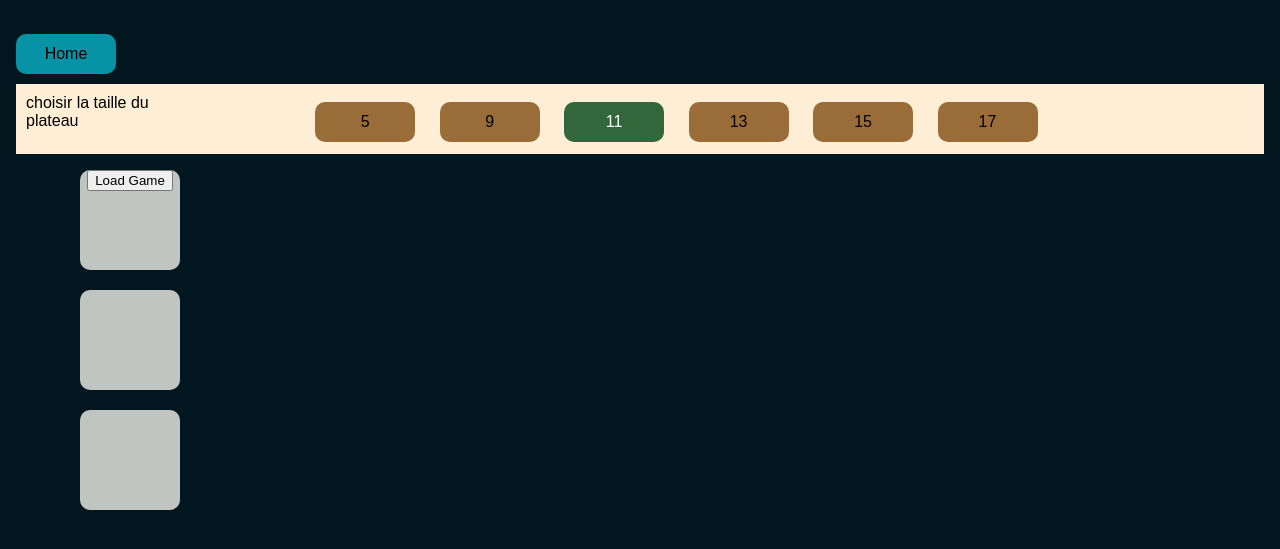
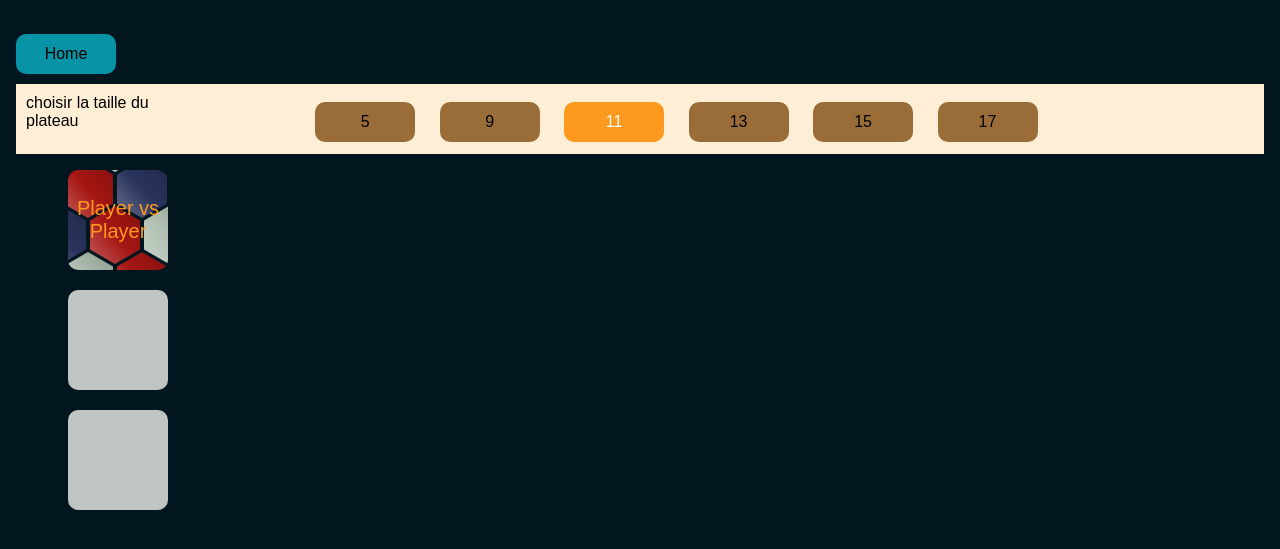
Before and after one commit to Ivan23BG/hex-et-combinatoires, a Flask app: page /home_hex in a window 1280 px wide. Shown: the top 549 px of the page. Run offline with Flask 3, Linux system fonts and the light colour scheme.

Commit message:
changements visuels (boutons)

```diff
--- a/src/main/hexgame/board/hexboard.py
+++ b/src/main/hexgame/board/hexboard.py
@@ -154,11 +154,11 @@ class HexBoard:
     def dijkstra(self, player, start):
             ends = []
             if player == 1:
-                for k in range(self.size-1):
+                for k in range(self.size):
                     if self.board[k][self.size-1] == player:
                         ends.append((k,self.size-1))
             else :
-                for k in range(self.size-1):
+                for k in range(self.size):
                     if self.board[self.size-1][k] == player:
                         ends.append((self.size-1,k))
             #print("ends",ends)
--- a/src/main/hexgame/static/css/home_hex_style.css
+++ b/src/main/hexgame/static/css/home_hex_style.css
@@ -37,7 +37,7 @@ body{
 }
 
 .selected {
-    background-color: #33673B;
+    background-color: #FE9920;
     color: white;
 }
 
@@ -92,15 +92,39 @@ body{
     align-items: center;
 }
 
-.button_out{
-    display: inline-block;
-    position: relative;
+.start_game1v1{
+    user-select: none;
+    font-size: 20px;
+    color : #FE9920;
+    background-image : url(../images/hex.jpg);
+    display: flex;
+    direction: column;
     vertical-align: middle;
     width: 100px;
     height: 100px;
     margin: 10px;
     left : 10%;
     top : 0%;
+    align-items: center;
+    justify-content: center;
+    text-align: center;
+    transform: translate(-10%, 0%);
+    /*background-color: #C0C5C1;*/
+    border-radius: 10px;
+    transition: transform .1s;
+}
+
+.button_out{
+    display: flex;
+    direction: column;
+    vertical-align: middle;
+    width: 100px;
+    height: 100px;
+    margin: 10px;
+    left : 10%;
+    top : 0%;
+    align-items: center;
+    justify-content: center;
     text-align: center;
     transform: translate(-10%, 0%);
     background-color: #C0C5C1;
@@ -112,8 +136,19 @@ body{
     transform: scale(1.1) translate(-10%, 0%);
 }
 
+.start_game1v1:hover {
+    transform: scale(1.1) translate(-10%, 0%);
+}
+
 .btn{
     background-color: blue;
     height: 50px;
     width: 50px;
 }
+
+.start_game{
+    background-image : url(../images/hex.jpg);
+    display: flex;
+    align-items: center;
+    justify-content: center;
+}
--- a/src/main/hexgame/templates/home_hex.html
+++ b/src/main/hexgame/templates/home_hex.html
@@ -17,12 +17,10 @@
         <div class="clickable" onclick="handleClick(17, 6)" id="div6">17</div>
     </div>
     <div class="container">
-        <div class="button_out" >
-            <form action="/load_game" method="post">
-                <input type="hidden" id="size_input" name="size" value="">
-                <button type="button" onclick="submitForm()">Load Game</button>
-            </form>
-        </div>
+        <form action="/load_game" method="post">
+            <input type="hidden" id="size_input" name="size" value="">
+            <div class="start_game1v1" type="button" onclick="submitForm()">Player vs Player</div>
+        </form>
         <div class="button_out"></div>
         <div class="button_out"></div>
     </div>
```
Also changed, not shown: src/main/hexgame/static/css/homestyle.css (+6 -2 lines), src/main/hexgame/static/images/hex.jpg (added), src/main/hexgame/static/images/hex2.jpg (added).
